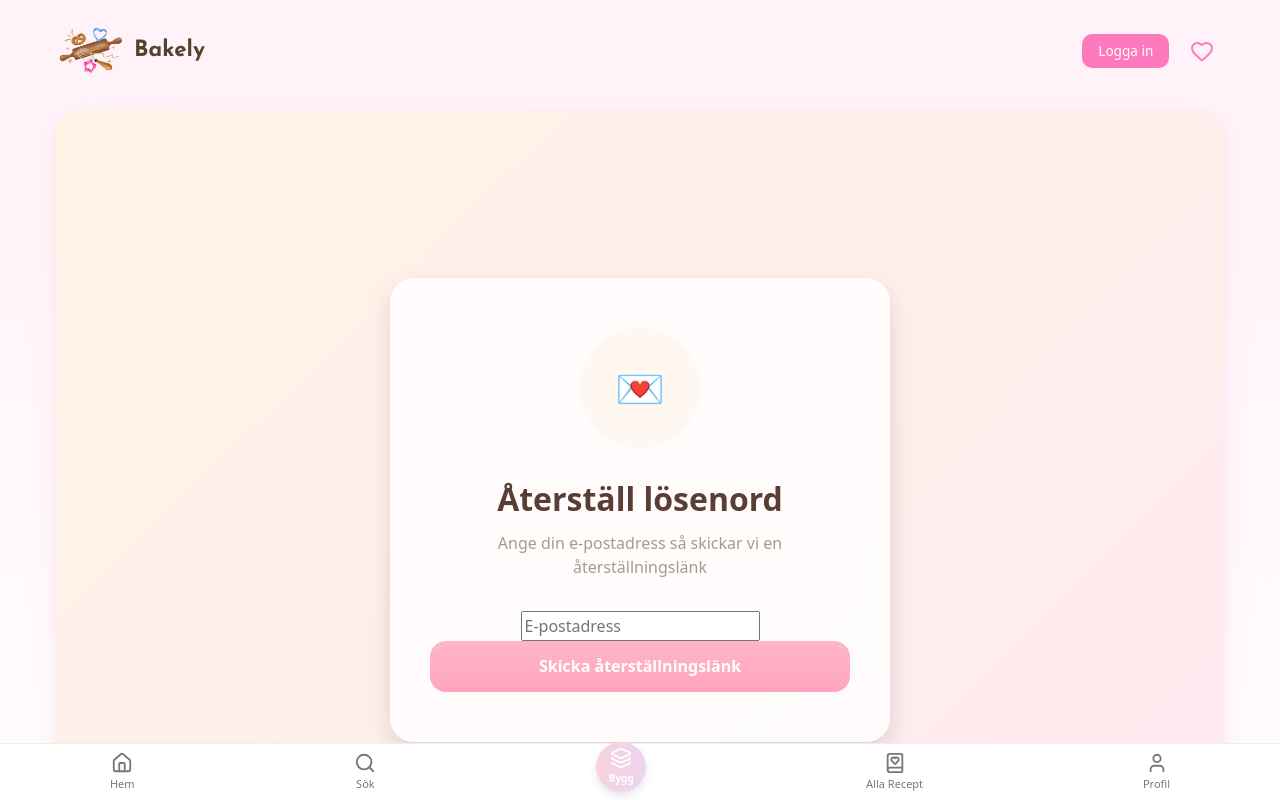
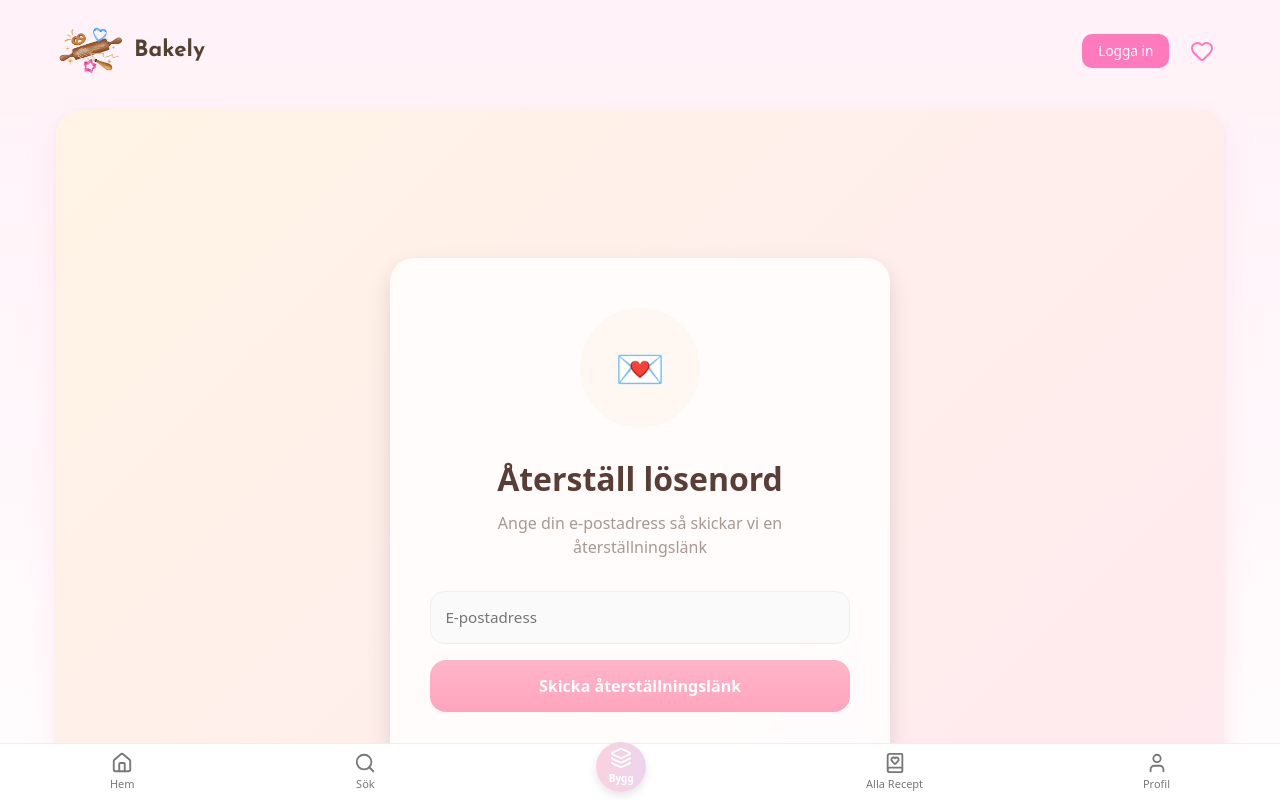
Before and after one commit to annappersson/Bakely, a React (Vite) app: page /aterstall-losenord in a window 1280 px wide. Shown: the top 800 px of the page. Built offline with nearby package versions, Linux system fonts and the light colour scheme.

Commit message:
styling for input field in request new password

```diff
--- a/src/assets/scss/LoginPage.scss
+++ b/src/assets/scss/LoginPage.scss
@@ -383,3 +383,20 @@ form {
         box-shadow: none !important;
     }
 }
+
+.login-card>.email-input {
+    width: 100%;
+    margin-bottom: 1rem;
+    border-radius: 14px;
+    padding: 0.9rem;
+    border: 1px solid #eee;
+    background: #fafafa;
+    font-size: 0.95rem;
+
+    &:focus {
+        outline: none;
+        border-color: #ffb5c9;
+        box-shadow: 0 0 0 3px rgba(255, 181, 201, 0.25);
+        background: white;
+    }
+}
--- a/src/pages/Auth/ResetPasswordRequestPage.tsx
+++ b/src/pages/Auth/ResetPasswordRequestPage.tsx
@@ -50,6 +50,7 @@ export default function ResetPasswordRequestPage() {
             placeholder="E-postadress"
             value={email}
             onChange={(e) => setEmail(e.target.value)}
+            className="email-input"
           />
 
           <button onClick={handleReset} disabled={loading}>
```
